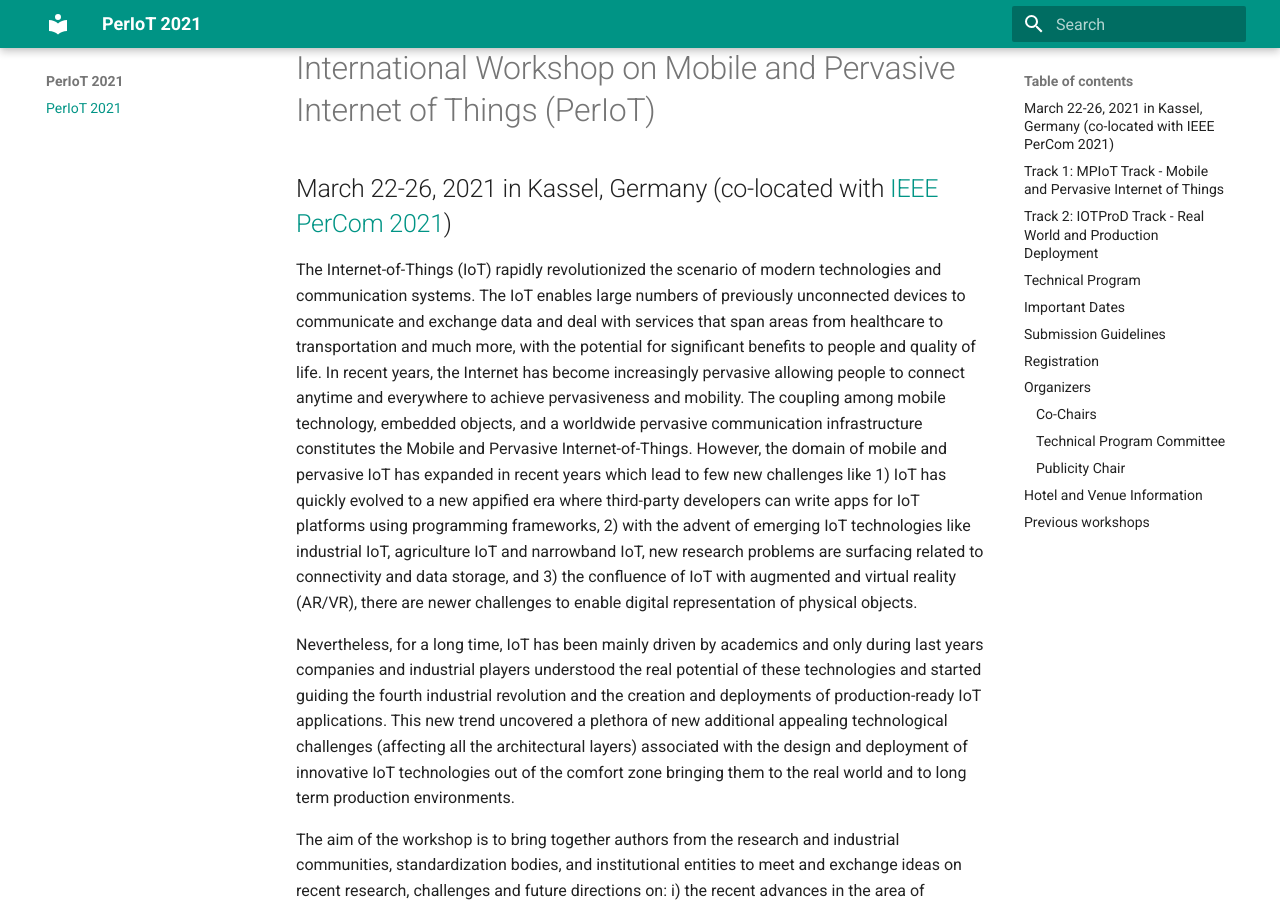
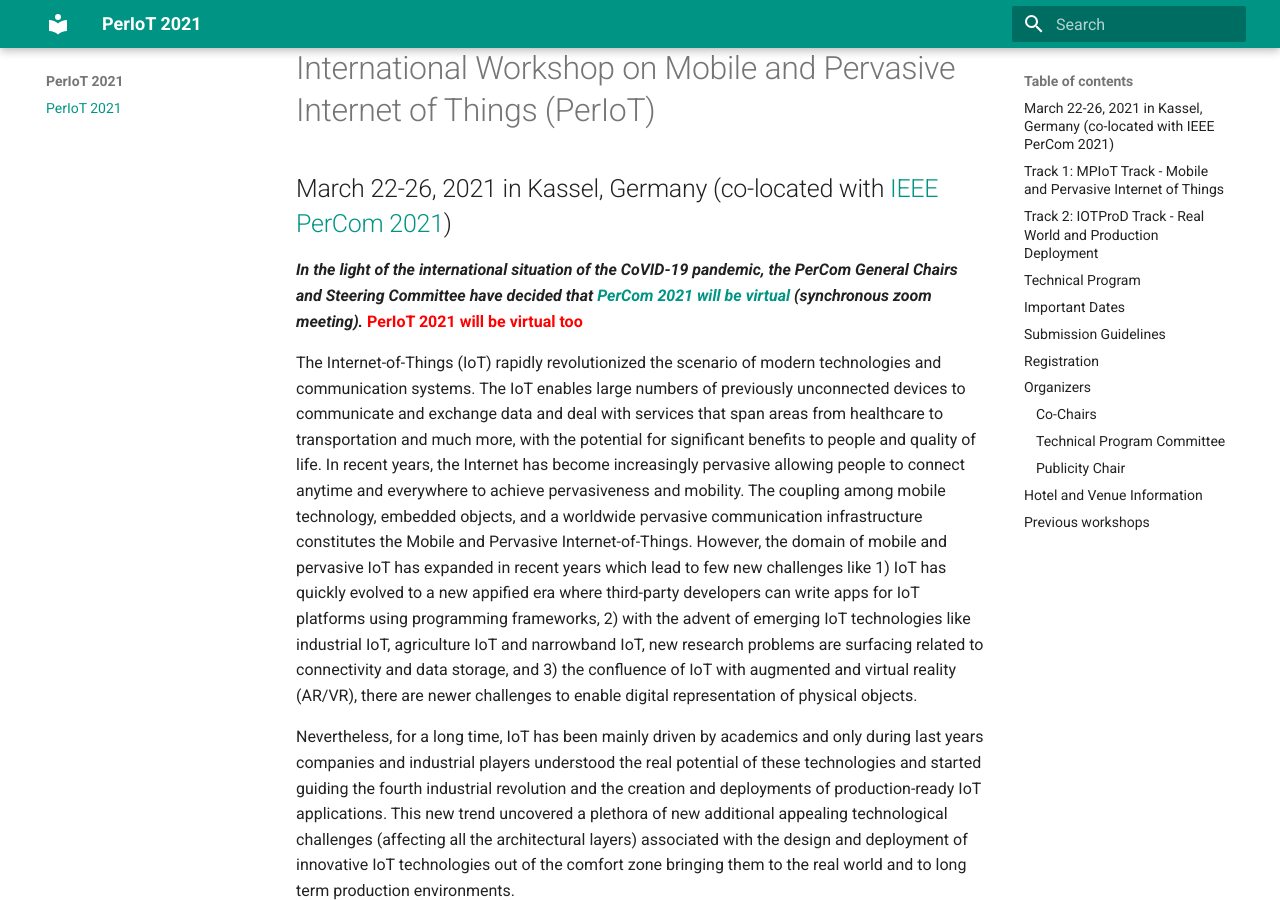
Before and after one commit to periot/2021, an MkDocs documentation site: the page built from website/docs/index.md, in a window 1280 px wide and 900 px high, scrolled down 360 px. Built offline with MkDocs 1.6.1 and Material for MkDocs 9.7.7, drawn with Linux system fonts in a browser that asks for light colours.

Commit message:
update the news about going to be virtual

```diff
--- a/website/docs/index.md
+++ b/website/docs/index.md
@@ -5,6 +5,9 @@
 
 ## <a href=dummy></a> March 22-26, 2021 in Kassel, Germany (co-located with  [IEEE PerCom 2021](http://www.percom.org/))
 
+_**In the light of the international situation of the CoVID-19 pandemic,
+the PerCom General Chairs and Steering Committee have decided that [PerCom 2021 will be virtual](http://www.percom.org/) (synchronous zoom meeting).**_
+**<font color="red">PerIoT 2021 will be virtual too</font>**
 
 
 The Internet-of-Things (IoT) rapidly revolutionized the scenario of modern technologies and communication systems. The IoT enables large numbers of previously unconnected devices to communicate and exchange data and deal with services that span areas from healthcare to transportation and much more, with the potential for significant benefits to people and quality of life. In recent years, the Internet has become increasingly pervasive allowing people to connect anytime and everywhere to achieve pervasiveness and mobility. The coupling among mobile technology, embedded objects, and a worldwide pervasive communication infrastructure constitutes the Mobile and Pervasive Internet-of-Things. However, the domain of mobile and pervasive IoT has expanded in recent years which lead to few new challenges like 1) IoT has quickly evolved to a new appified era where third-party developers can write apps for IoT platforms using programming frameworks, 2) with the advent of emerging IoT technologies like industrial IoT, agriculture IoT and narrowband IoT, new research problems are surfacing related to connectivity and data storage, and 3) the confluence of IoT with augmented and virtual reality (AR/VR), there are newer challenges to enable digital representation of physical objects.
```
